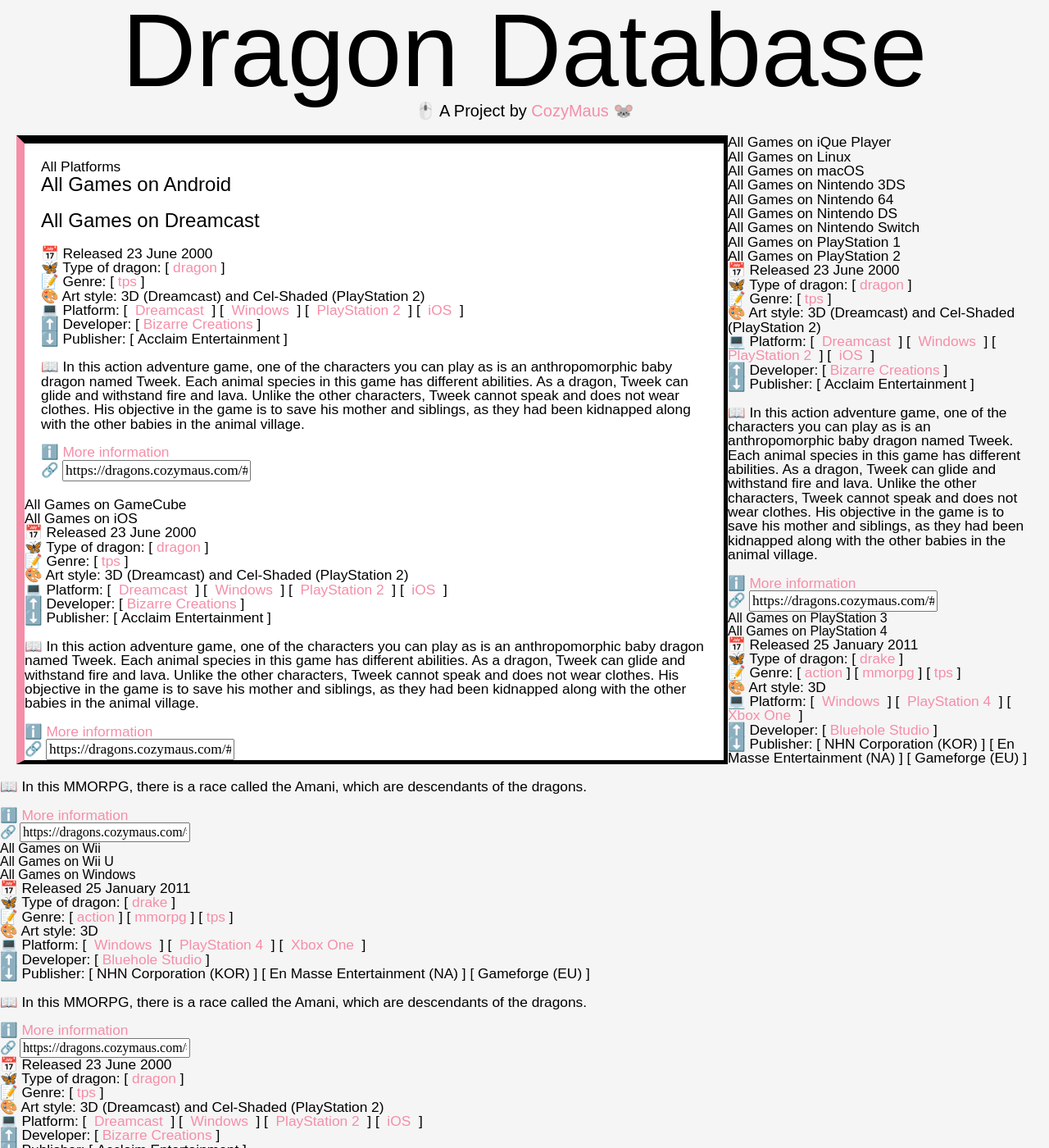
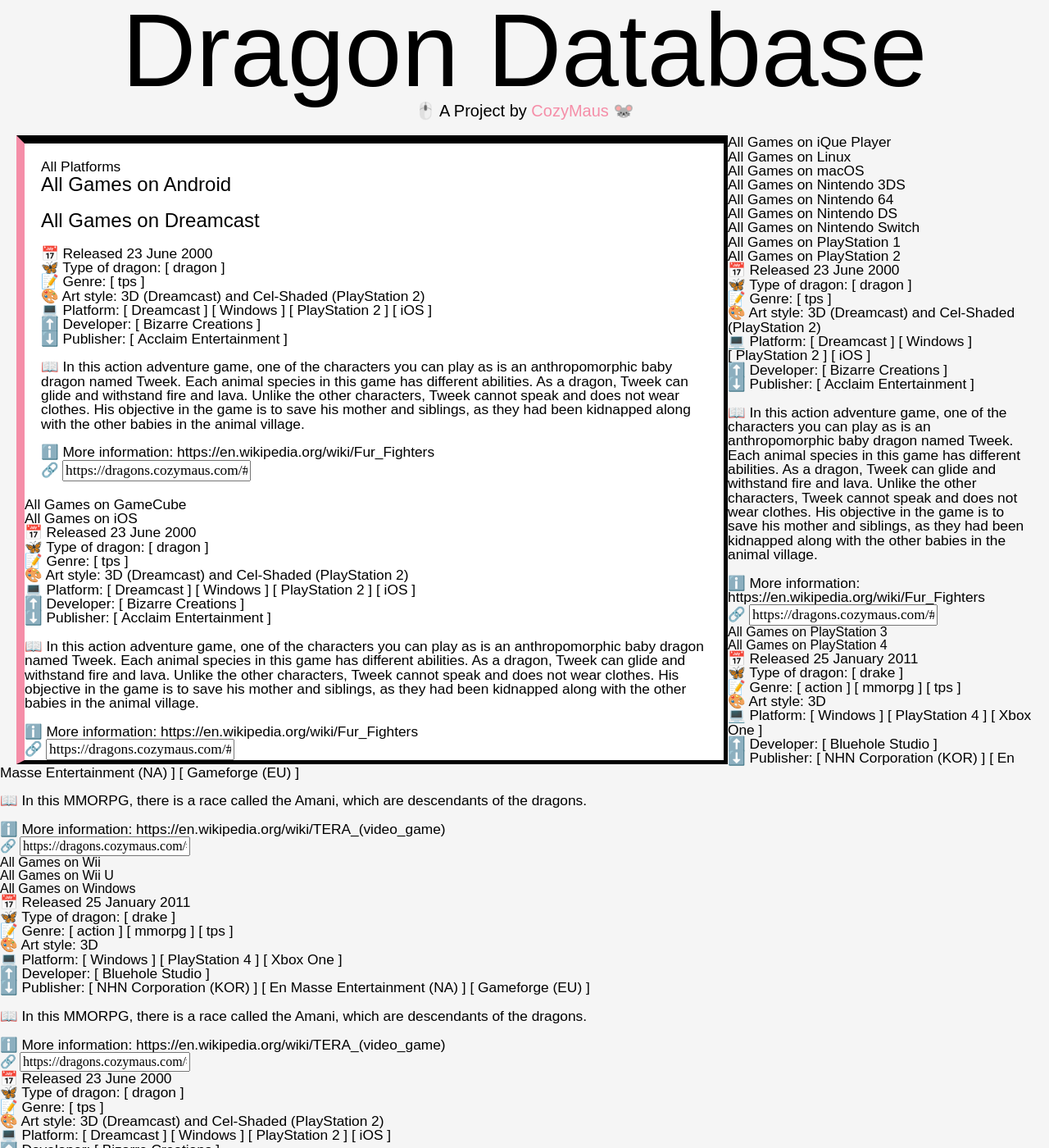
Before and after one commit to byliz/animal-game-database, a Jekyll site: the page built from platform/index.html, in a window 1280 px wide and 1400 px high. Shown: the whole window at 82% size. Built offline with Jekyll 4.4.1, drawn with Linux system fonts in a browser that asks for light colours; nearby versions of some CDN libraries; comment, search, counter and statistics services are not loaded; some of the changed text lies outside the part shown.

Commit message:
Update post_preview.html

```diff
--- a/_includes/post_preview.html
+++ b/_includes/post_preview.html
@@ -5,14 +5,14 @@
 		🦋 Type of dragon:
 		{% for tags in post.type %}
 
-		[&nbsp;<a href="/type/#{{ tags }}" title="See all games with dragons of this type.">{{ tags }}</a>&nbsp;]
+		[&nbsp;{{ tags }}&nbsp;]
 
 		{% endfor %}
 
 		<br>📝 Genre:
 		{% for tags in post.genre %}
 
-		[&nbsp;<a href="/genre/#{{ tags }}" title="See all {{ tags }} games.">{{ tags }}</a>&nbsp;]
+		[&nbsp;{{ tags }}&nbsp;]
 
 		{% endfor %}
 
@@ -21,7 +21,7 @@
 		💻 Platform:
 		{% for tags in post.platform %}
 
-		[&nbsp;<a href="/platform/#{{ tags | downcase | remove: ' ' }}" title="See all games on {{ tags }}."> {{ tags }} </a>&nbsp;]
+		[&nbsp;{{ tags }}&nbsp;]
 
 		{% endfor %}
 
@@ -29,7 +29,7 @@
 
 		{% for tags in post.developer %}
 
-		[&nbsp;<a href="https://www.google.com/search?q='{{ tags }}'" target="_blank" title="Learn more about {{ tags }}.">{{ tags }}</a>&nbsp;]
+		[&nbsp;{{ tags }}&nbsp;]
 
 		{% endfor %}
 
@@ -43,18 +43,18 @@
 		{% if post.series != nil %} <br>📚 Franchise:
 
 		{% for tags in post.series %}
-		[&nbsp;<a href="https://www.google.com/search?q='{{ tags }}'" target="_blank" title="Find {{ tags }}.">{{ tags }}</a>&nbsp;]
+		[&nbsp;{{ tags }}&nbsp;]
 		{% endfor %}
 
 		{% endif %}
 
 		{% if post.suggester != nil %}
-		<br>❤️ Suggested by <a href="{{ post.suggesterurl }}" target="_blank" title="The awesome {{ post.suggester }} suggested this game!">{{ post.suggester }}</a>
+		<br>❤️ Suggested by {{ post.suggester }}
 		{% endif %}
 		<br><br>
 
 		📖 {{ post.excerpt }}<br><br>
-		<a href="{{ post.link }}" target="_blank" title="Read more about {{ post.title }} on Wikipedia.org.">ℹ️ More information</a> </p>
+		ℹ️ More information: {{ post.link }} </p>
 
 		🔗 <input type="text" value="{{ site.url }}/#{{ post.title | downcase | remove: ' ' }}" id="myInput {{ post.title }}">
 		<!--<button onclick="myFunction()" title="Copy link to {{ post.title }}.">Copy</button>-->
```
